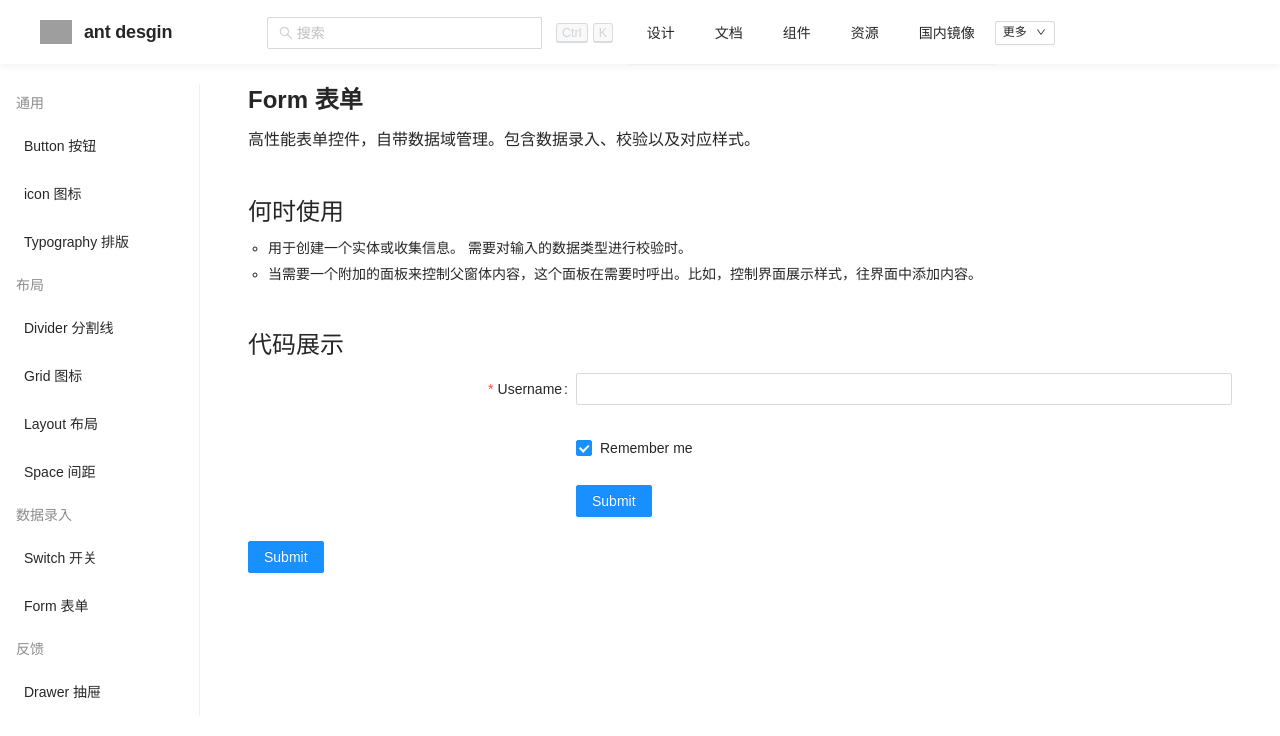
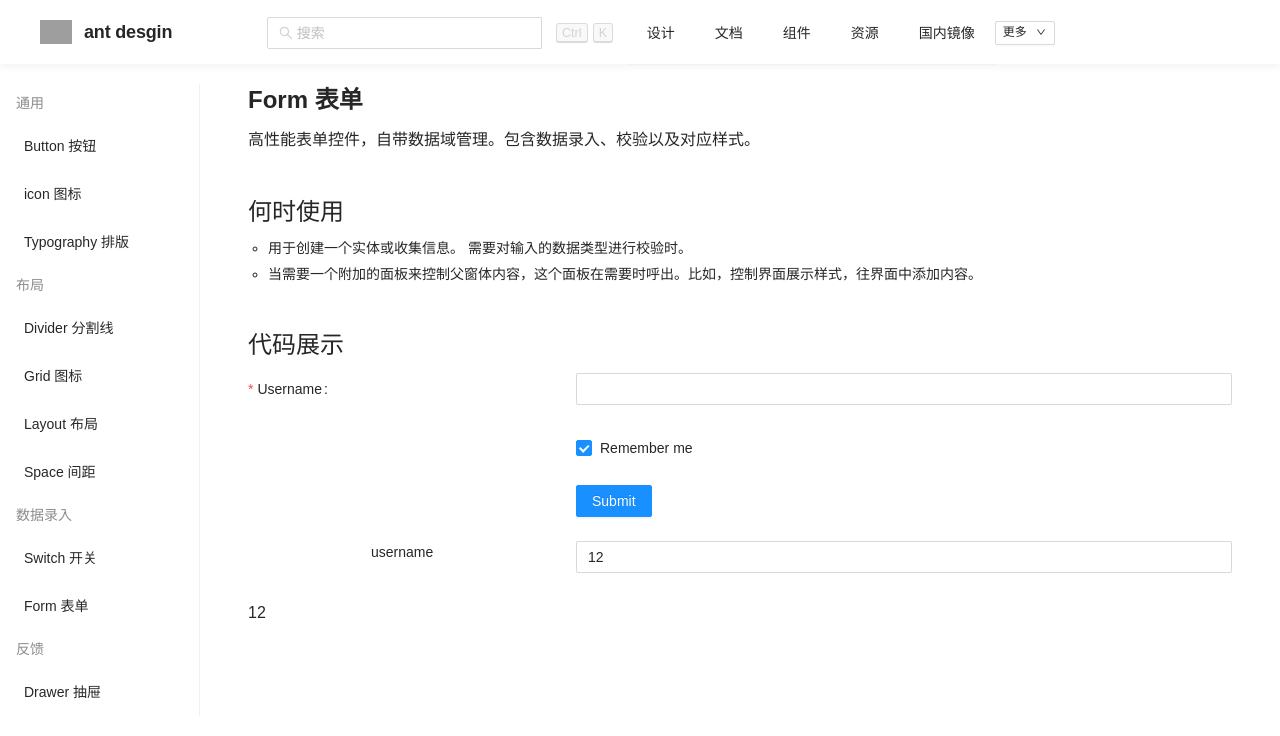
Before and after one commit to mingjianzhangzhangjianming/ant, a React (Create React App) app: page /#/form in a window 1280 px wide. Shown: the top 736 px of the page. Built offline with nearby package versions, Linux system fonts and the light colour scheme; grey boxes are pictures that could not be loaded.

Commit message:
add -- From

```diff
--- a/src/components/Form/index.js
+++ b/src/components/Form/index.js
@@ -1,4 +1,4 @@
-import { Component, createContext, createElement } from 'react'
+import { Component, createContext, createElement, cloneElement } from 'react'
 import { Row, Col } from 'components/Grid'
 import PropTypes from 'prop-types'
 import classNames from 'classnames'
@@ -6,19 +6,102 @@ import './index.less'
 
 const FormContext = createContext('')
 
-class FormItem extends Comment {
+class FormItem extends Component {
     static displayName = 'Form.Item'
     static propsType = {}
-    static defaultProps = {}
+    static defaultProps = {
+        // colon	配合 label 属性使用，表示是否显示 label 后面的冒号	boolean	true
+        // dependencies	设置依赖字段，说明见下	NamePath[]	-
+        // extra	额外的提示信息，和 help 类似，当需要错误信息和提示文案同时出现时，可以使用这个。	ReactNode	-
+        // getValueFromEvent	设置如何将 event 的值转换成字段值	(..args: any[]) => any	-
+        // getValueProps	为子元素添加额外的属性	(value: any) => any	-	4.2.0
+        // hasFeedback	配合 validateStatus 属性使用，展示校验状态图标，建议只配合 Input 组件使用	boolean	false
+        // help	提示信息，如不设置，则会根据校验规则自动生成	ReactNode	-
+        // hidden	是否隐藏字段（依然会收集和校验字段）	boolean	false	4.4.0
+        // htmlFor	设置子元素 label htmlFor 属性	string	-
+        // initialValue	设置子元素默认值，如果与 Form 的 initialValues 冲突则以 Form 为准	string	-	4.2.0
+        // labelAlign	标签文本对齐方式	left | right	right
+        // labelCol	label 标签布局，同 <Col> 组件，设置 span offset 值，如 {span: 3, offset: 12} 或 sm: {span: 3, offset: 12}。你可以通过 Form 的 labelCol 进行统一设置，，不会作用于嵌套 Item。当和 Form 同时设置时，以 Item 为准	object	-
+        // messageVariables	默认验证字段的信息	Record<string, string>	-	4.7.0
+        // name	字段名，支持数组	NamePath	-
+        // normalize	组件获取值后进行转换，再放入 Form 中。不支持异步	(value, prevValue, prevValues) => any	-
+        // noStyle	为 true 时不带样式，作为纯字段控件使用	boolean	false
+        // preserve	当字段被删除时保留字段值	boolean	true	4.4.0
+        // required	必填样式设置。如不设置，则会根据校验规则自动生成	boolean	false
+        // rules	校验规则，设置字段的校验逻辑。点击此处查看示例	Rule[]	-
+        // shouldUpdate	自定义字段更新逻辑，说明见下	boolean | (prevValue, curValue) => boolean	false
+        // tooltip	配置提示信息	ReactNode | TooltipProps & { icon: ReactNode }	-	4.7.0
+        // trigger	设置收集字段值变更的时机。点击此处查看示例	string	onChange
+        // validateFirst	当某一规则校验不通过时，是否停止剩下的规则的校验。设置 parallel 时会并行校验	boolean | parallel	false	parallel: 4.5.0
+        // validateStatus	校验状态，如不设置，则会根据校验规则自动生成，可选：'success' 'warning' 'error' 'validating'	string	-
+        // validateTrigger	设置字段校验的时机	string | string[]	onChange
+        // valuePropName	子节点的值的属性，如 Switch 的是 'checked'。该属性为 getValueProps 的封装，自定义 getValueProps 后会失效	string	value
+        // wrapperCol	需要为输入控件设置布局样式时，使用该属性，用法同 labelCol。你可以通过 Form 的 wrapperCol 进行统一设置，不会作用于嵌套 Item。当和 Form 同时设置时，以 Item 为准	object
+    }
+
+    static contextType = FormContext
+
+    constructor(props) {
+        super(props)
+        this.state = {
+            valueProp: 'value'
+        }
+    }
+
+    static getDerivedStateFromProps(props, _) {
+        const { name, valuePropName } = props
+        if (name && valuePropName) {
+            return {
+                valueProp: valuePropName
+            }
+        }
+
+        return null
+    }
+
+    handleChange = e => {
+        this.context.dispatchFormInitialValues(this.props.name, e.target.value)
+    }
+
+    componentDidMount() {
+        //初始化initialValues
+        const { name, initialValue } = this.props
+        if (initialValue !== undefined) {
+            this.context.dispatchFormInitialValues(name, initialValue)
+        }
+    }
 
     render() {
+        const { valueProp } = this.state
+        const { name, children, label, initialValue } = this.props
+        const { initialValues } = this.context
+        // console.log(this.props, this.context)
+        console.log('render', name)
+        const [labelCol, wrapperCol] = [
+            this.props.labelCol || this.context.labelCol,
+            this.props.wrapperCol || this.context.wrapperCol
+        ]
+        const elProps = name
+            ? {
+                  [valueProp]: initialValues[name]
+              }
+            : {}
+
+        console.log(elProps)
+
         return (
             <Row>
-                <Col>
-                    <label></label>
-                </Col>
-                <Col>
-                    <div className="ant-form-item-control-input"></div>
+                {label && (
+                    <Col {...labelCol}>
+                        <label className={classNames({ 'ant-form-item-required': this.context.requiredMark })}>
+                            {label}
+                        </label>
+                    </Col>
+                )}
+                <Col {...wrapperCol}>
+                    <div className="ant-form-item-control-input">
+                        {cloneElement(children, { ...elProps, onChange: this.handleChange }, null)}
+                    </div>
                 </Col>
             </Row>
         )
@@ -42,7 +125,7 @@ export default class F extends Component {
         requiredMark: PropTypes.bool, //必选样式，可以切换为必选或者可选展示样式。此为 Form 配置，Form.Item 无法单独配置	boolean | optional	true
         scrollToFirstError: PropTypes.oneOfType([PropTypes.object, PropTypes.bool]), //	提交失败自动滚动到第一个错误字段	boolean | Options	false
         size: PropTypes.string, //设置字段组件的尺寸（仅限 antd 组件）	small | middle | large	-
-        validateMessages: PropTypes.func, //验证提示模板，说明见下	ValidateMessages	-
+        validateMessages: PropTypes.object, //验证提示模板，说明见下	ValidateMessages	-
         validateTrigger: PropTypes.oneOfType([PropTypes.string, PropTypes.array]), //	统一设置字段触发验证的时机	string | string[]	onChange
         wrapperCol: PropTypes.object, //需要为输入控件设置布局样式时，使用该属性，用法同 labelCol	object
         onFieldsChange: PropTypes.func, //字段更新时触发回调事件	function(changedFields, allFields)
@@ -54,7 +137,7 @@ export default class F extends Component {
     static defaultProps = {
         autoComplete: 'off',
         colon: true, //配置 Form.Item 的 colon 的默认值。表示是否显示 label 后面的冒号 (只有在属性 layout 为 horizontal 时有效)
-        component: false, //	设置 Form 渲染元素，为 false 则不创建 DOM 节点	ComponentType | false	form
+        component: 'form', //	设置 Form 渲染元素，为 false 则不创建 DOM 节点	ComponentType | false	form
         // fields	通过状态管理（如 redux）控制表单字段，如非强需求不推荐使用。查看示例	FieldData[]
         // form	经 Form.useForm() 创建的 form 控制实例，不提供时会自动创建	FormInstance
         initialValues: { username: 'admin', password: 123455 }, //表单默认值，只有初始化以及重置时生效
@@ -66,7 +149,9 @@ export default class F extends Component {
         requiredMark: true, //	必选样式，可以切换为必选或者可选展示样式。此为 Form 配置，Form.Item 无法单独配置	boolean | optional
         // scrollToFirstError	提交失败自动滚动到第一个错误字段	boolean | Options	false
         size: 'middle', //	设置字段组件的尺寸（仅限 antd 组件）	small | middle | large
-        // validateMessages	验证提示模板，说明见下	ValidateMessages
+        validateMessages: {
+            required: "'${name}' 是必选字段"
+        }, //	验证提示模板，说明见下	ValidateMessages
         validateTrigger: ['onClick', 'onChange', 'onBlur'], //统一设置字段触发验证的时机
         wrapperCol: { span: 3, offset: 12 }, //	需要为输入控件设置布局样式时，使用该属性，用法同 labelCol,
         onFieldsChange: () => {
@@ -80,11 +165,28 @@ export default class F extends Component {
         }, //提交表单且数据验证失败后回调事件	function({ values, errorFields, outOfDate })
         onValuesChange: () => {
             console.log('')
-        } //字段值更新时触发回调事件	function(changedValues, allValues)
+        } //字段值更新时触发回调事件    function(changedValues, allValues)
     }
 
     constructor(props) {
         super(props)
+        this.state = {
+            initialValues: props.initialValues
+        }
+    }
+
+    // static getDerivedStateFromProps(props, _) {
+    //     return {
+    //         initialValues: props.initialValues
+    //     }
+    // }
+
+    dispatchFormInitialValues = (name, value) => {
+        if (!name) {
+            return
+        }
+        const initialValues = { ...this.state.initialValues, [name]: value }
+        this.setState({ initialValues: initialValues })
     }
 
     render() {
@@ -103,6 +205,7 @@ export default class F extends Component {
             preserve,
             scrollToFirstError,
             size,
+            validateMessages,
             validateTrigger,
             wrapperCol,
             onFieldsChange,
@@ -112,20 +215,32 @@ export default class F extends Component {
             children,
             ...otherProps
         } = this.props
-        const formClassName = classNames('ant-form')
-        const validatelists = Array.isArray(validateTrigger)
-            ? validateTrigger.map(i => ({ [i]: () => {} }))
-            : [{ [validateTrigger]: () => {} }]
-        const dispatChvalis = Object.assign({}, ...validatelists)
-
+        const formClassName = classNames(
+            'ant-form',
+            { [`ant-form-${size}`]: size !== 'middle' },
+            { [`ant-form-${layout}`]: layout },
+            { 'ant-form-item-label-left': labelAlign }
+        )
+        // const validatelists = Array.isArray(validateTrigger)
+        //     ? validateTrigger.map(i => ({ [i]: () => {} }))
+        //     : [{ [validateTrigger]: () => {} }]
+        // const dispatChvalis = Object.assign({}, ...validatelists)
         // console.log(dispatChvalis)
-        console.log(children)
-        console.log(this.props)
+        // console.log(children)
+        // console.log(this.props)
+        console.log('render >>>>>lll')
         return (
-            <FormContext.Provider value={this.props}>
+            <FormContext.Provider
+                value={{
+                    ...this.props,
+                    initialValues: this.state.initialValues,
+                    dispatchFormInitialValues: (name, value) => this.dispatchFormInitialValues(name, value)
+                }}
+            >
                 {component
                     ? createElement(component, { id: id || name, className: formClassName, ...otherProps }, children)
                     : children}
+                {this.state.initialValues.username}
             </FormContext.Provider>
         )
     }
--- a/src/pages/view/Form/index.js
+++ b/src/pages/view/Form/index.js
@@ -20,6 +20,7 @@ const Demo = () => {
             component={'form'}
             // layout="horizontal | vertical | inline"
             layout="horizontal"
+            labelAlign="left"
             labelCol={{
                 span: 8
             }}
@@ -45,7 +46,6 @@ const Demo = () => {
             >
                 <Input />
             </Form.Item>
-
             {/* <Form.Item
                 label="Password"
                 name="password"
@@ -61,6 +61,9 @@ const Demo = () => {
 
             <Form.Item
                 name="remember"
+                // getValueProps={value => ({
+                //     checked: value
+                // })}
                 valuePropName="checked"
                 wrapperCol={{
                     offset: 8,
@@ -80,9 +83,6 @@ const Demo = () => {
                     Submit
                 </Button>
             </Form.Item>
-            <Button type="primary" htmlType="submit">
-                Submit
-            </Button>
         </Form>
     )
 }
@@ -110,7 +110,48 @@ export default function DrawerWrapExhibi() {
                 <Row gutter={24}>
                     <Col lg={{ span: 24 }} md={{ span: 24 }}>
                         <Demo />
-                        <AntForm></AntForm>
+                        <AntForm>
+                            <AntForm.Item
+                                name="username"
+                                initialValue={12}
+                                valuePropName="value"
+                                label="username"
+                                labelCol={{
+                                    offset: 3,
+                                    span: 5
+                                }}
+                                wrapperCol={{
+                                    span: 16
+                                }}
+                            >
+                                <Input />
+                            </AntForm.Item>
+                            {/* <AntForm.Item
+                                name="tenant"
+                                initialValue={999}
+                                valuePropName="value"
+                                label="username"
+                                labelCol={{
+                                    offset: 3,
+                                    span: 5
+                                }}
+                                wrapperCol={{
+                                    span: 16
+                                }}
+                            >
+                                <Input />
+                            </AntForm.Item> */}
+                            <AntForm.Item
+                                wrapperCol={{
+                                    offset: 8,
+                                    span: 16
+                                }}
+                            >
+                                <Button type="primary" htmlType="submit">
+                                    Submit
+                                </Button>
+                            </AntForm.Item>
+                        </AntForm>
                     </Col>
                 </Row>
             </section>
```
